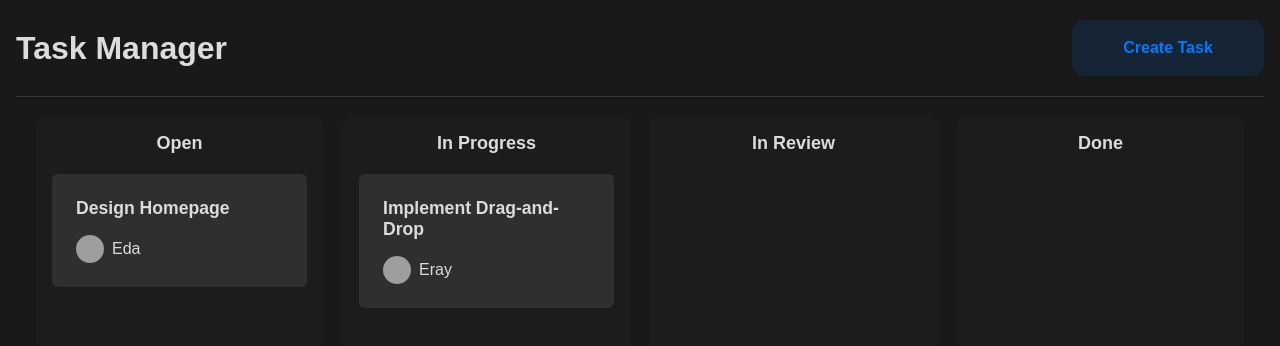
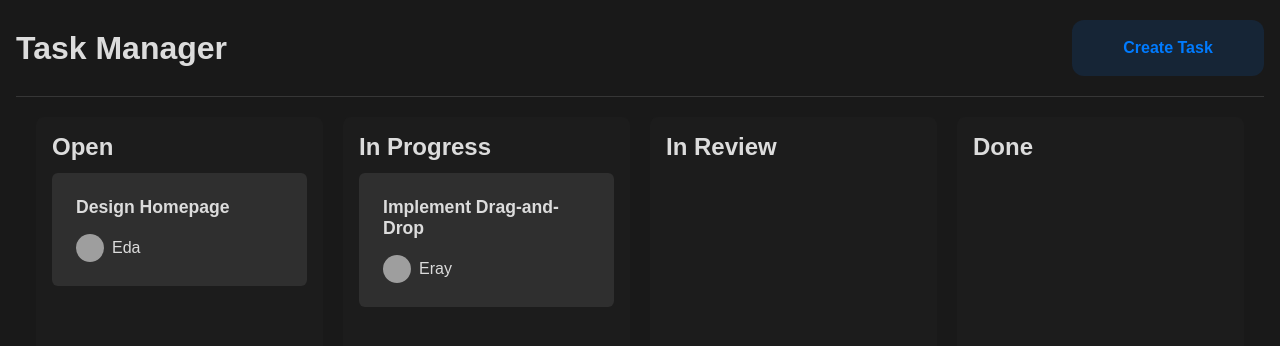
Before and after one commit to barisGultekin/task-management-board, a Next.js app: page / in a window 1280 px wide. Shown: the top 346 px of the page. Built offline with nearby package versions, Linux system fonts and the light colour scheme; grey boxes are pictures that could not be loaded.

Commit message:
Add styling to columns

```diff
--- a/src/app/components/BoardColumn/BoardColumn.module.scss
+++ b/src/app/components/BoardColumn/BoardColumn.module.scss
@@ -1,15 +1,66 @@
 .column {
-    flex: 1;
+  flex: 1;
+
+  display: flex;
+  flex-direction: column;
+  gap: 12px;
+
+  background-color: #1c1c1c;
+  border-radius: 8px;
+  padding: 16px;
+
+  max-height: calc(100% - 16px);
+
+  .header {
+    display: flex;
+    align-items: center;
+    justify-content: flex-start;
+    gap: 8px;
+    margin-bottom: 6px;
+
     background-color: #1c1c1c;
-    border-radius: 8px;
-    padding: 16px;
+    width: 100%;
+
+    .title {
+      padding: 0.6em 1.2em;
+      border-radius: 100px;
+      font-weight: 600;
+
+      &.open {
+        background-color: #5a5a5a;
+      }
+
+      &.inProgress {
+        background-color: #29456c;
+      }
+
+      &.inReview {
+        background-color: #69314c;
+      }
+
+      &.done {
+        background-color: #2c593f;
+      }
+    }
+
+    p {
+      color: #848484;
+    }
+  }
+
+  .list {
     display: flex;
     flex-direction: column;
-    gap: 10px;
+    gap: 12px;
+    padding-top: 6px;
 
-    h2 {
-      text-align: center;
-      font-size: 18px;
-      margin-bottom: 10px;
-    }
+    overflow-y: auto;
+
+    -ms-overflow-style: none;
+  scrollbar-width: none;
+
+  &::-webkit-scrollbar {
+    display: none;
   }
+  }
+}
```
